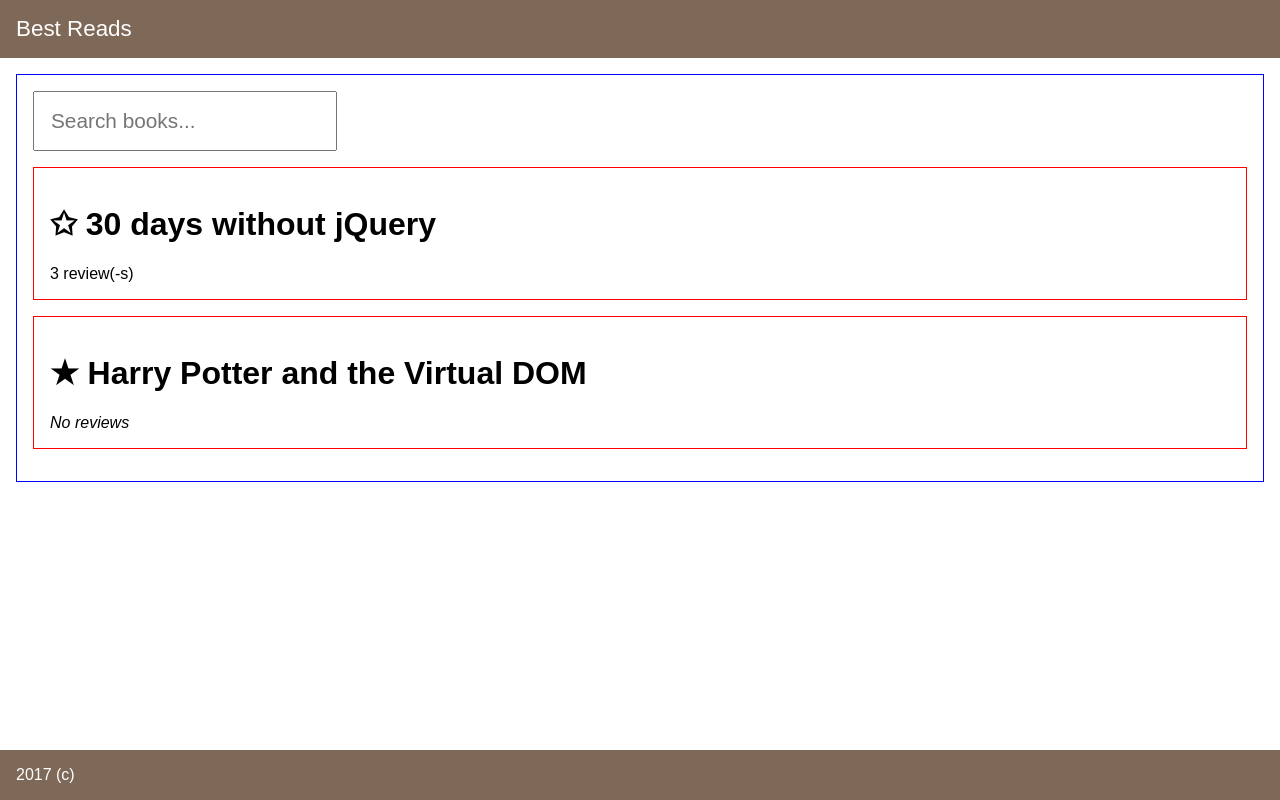
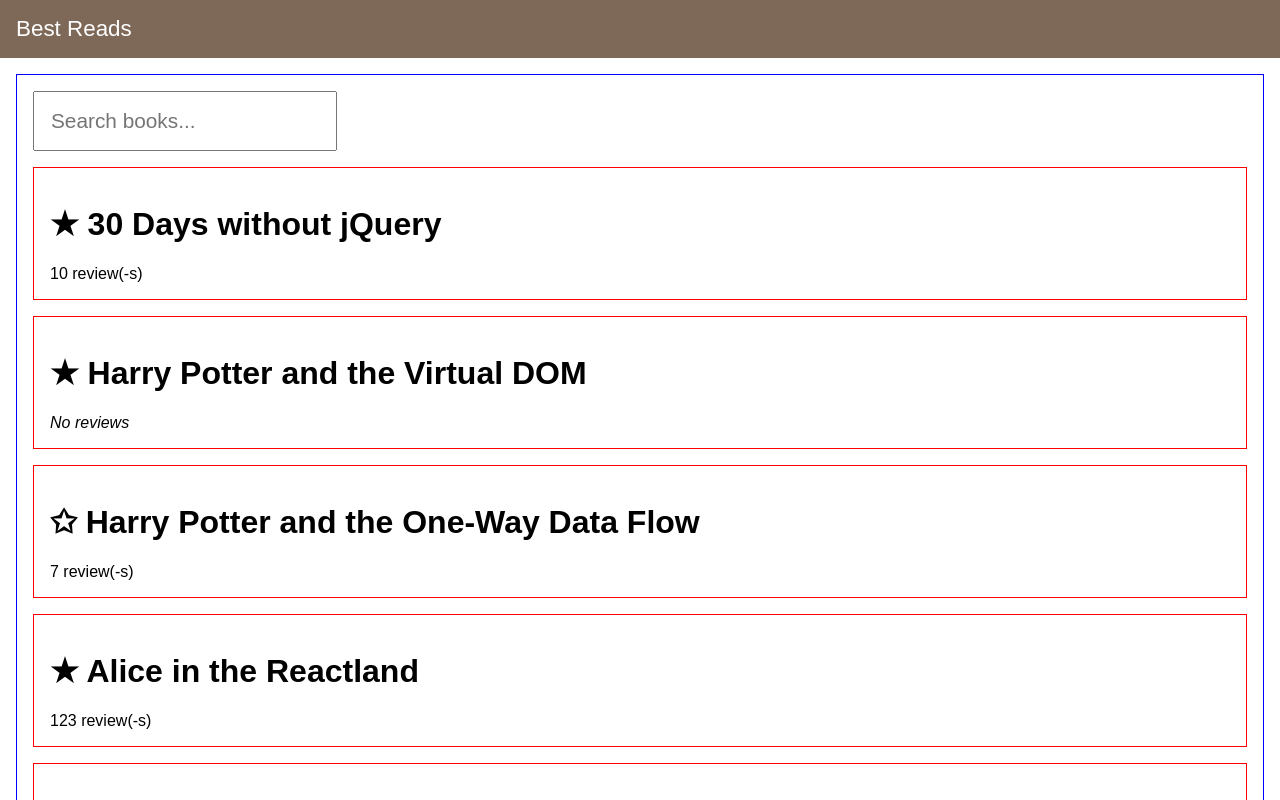
Before and after one commit to dmitru/react-workshop-v1, a React (Create React App) app: page / in a window 1280 px wide. Shown: the top 800 px of the page. Built offline with nearby package versions, Linux system fonts and the light colour scheme.

Commit message:
Pass array of books to BookList

```diff
--- a/src/App.js
+++ b/src/App.js
@@ -1,6 +1,8 @@
 import React, { Component } from 'react';
 import PropTypes from 'prop-types';
 import './App.css';
+
+import { BOOKS } from './data';
 
 function Book({ title, reviews, isFavorite }) {
   const favoriteIcon = isFavorite ? '★' : '✩';
@@ -27,17 +29,29 @@ Book.defaultTypes = {
 
 class BookList extends Component {
   render() {
+    const { showSearch, books } = this.props;
     return (
       <div className="BookList">
-        {this.props.showSearch && <input className="SearchBooksInput" type="text" placeholder="Search books..." />}
-        <Book title="30 days without jQuery" reviews={3} />
-        <Book title="Harry Potter and the Virtual DOM" isFavorite={true} />
+        {showSearch && <input className="SearchBooksInput" type="text" placeholder="Search books..." />}
+
+        {books.map(({ id, title, summary, isFavorite, reviewsCount }) => (
+          <Book key={id} title={title} isFavorite={isFavorite} reviews={reviewsCount} />
+        ))}
       </div>
     );
   }
 }
 
 BookList.propTypes = {
+  books: PropTypes.arrayOf(
+    PropTypes.shape({
+      id: PropTypes.number.isRequired,
+      title: PropTypes.string.isRequired,
+      summary: PropTypes.string.isRequired,
+      reviewsCount: PropTypes.number.isRequired,
+      isFavorite: PropTypes.bool.isRequired,
+    })
+  ),
   showSearch: PropTypes.bool,
 };
 
@@ -59,7 +73,7 @@ class App extends Component {
   render() {
     return (
       <AppLayout>
-        <BookList />
+        <BookList books={BOOKS} />
       </AppLayout>
     );
   }
--- /dev/null
+++ b/src/data.js
@@ -0,0 +1,42 @@
+export const BOOKS = [
+  {
+    id: 1,
+    title: '30 Days without jQuery',
+    summary:
+      'A great masterwork, a true gem! A great masterwork, a true gem! A great masterwork, a true gem! A great masterwork, a true gem! A great masterwork, a true gem! A great masterwork, a true gem!',
+    reviewsCount: 10,
+    isFavorite: true,
+  },
+  {
+    id: 2,
+    title: 'Harry Potter and the Virtual DOM',
+    summary:
+      'A great masterwork, a true gem! A great masterwork, a true gem! A great masterwork, a true gem! A great masterwork, a true gem! A great masterwork, a true gem! A great masterwork, a true gem!',
+    reviewsCount: 0,
+    isFavorite: true,
+  },
+  {
+    id: 3,
+    title: 'Harry Potter and the One-Way Data Flow',
+    summary:
+      'A great masterwork, a true gem! A great masterwork, a true gem! A great masterwork, a true gem! A great masterwork, a true gem! A great masterwork, a true gem! A great masterwork, a true gem!',
+    reviewsCount: 7,
+    isFavorite: false,
+  },
+  {
+    id: 4,
+    title: 'Alice in the Reactland',
+    summary:
+      'A great masterwork, a true gem! A great masterwork, a true gem! A great masterwork, a true gem! A great masterwork, a true gem! A great masterwork, a true gem! A great masterwork, a true gem!',
+    reviewsCount: 123,
+    isFavorite: true,
+  },
+  {
+    id: 5,
+    title: '30 Ways of Shooting in your Feet',
+    summary:
+      'A great masterwork, a true gem! A great masterwork, a true gem! A great masterwork, a true gem! A great masterwork, a true gem! A great masterwork, a true gem! A great masterwork, a true gem!',
+    reviewsCount: 43,
+    isFavorite: false,
+  },
+];
```
